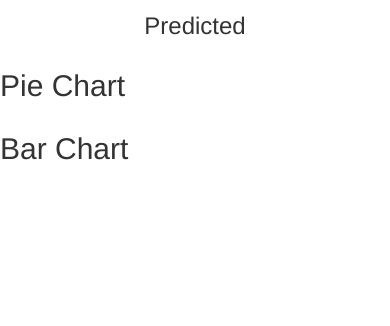
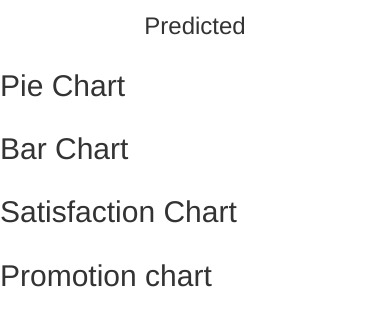
Before and after one commit to lokesh-venkata-sai/EmployeeChurn, a Flask app: template templates/index.html in a window 390 px wide. Shown: the part 203-529 px from the top of the page. Run offline with Flask 2, Linux system fonts and the light colour scheme; the template is opened without the code that fills it, so the values that code supplies are empty; some libraries are stand-ins or nearby versions.

Commit message:
Added graphs

```diff
--- a/main.py
+++ b/main.py
@@ -3,12 +3,12 @@ from flask import Markup
 from flask import Flask, request, render_template, url_for, session, redirect, g, jsonify
 import os
 import pymysql
-from flask_googlecharts import GoogleCharts, MaterialLineChart, PieChart
+from flask_googlecharts import GoogleCharts, MaterialLineChart, PieChart, Histogram
 from flask_googlecharts import BarChart
 from flask_googlecharts.utils import prep_data
 import datetime
 from ChurnPred import churn
-
+import numpy as np
 
 app = Flask(__name__)
 charts = GoogleCharts()
@@ -67,6 +67,21 @@ def chart2():
                         ["Sleep",7],
                        ["others",3]])
     charts.register(pie_chart)
+    obj=churn()
+    satisfaction_level = obj.satisfaction_level
+    sat_left = np.array(satisfaction_level[1])
+    list = []
+    for i in range(len(satisfaction_level.index.values)):
+        list1 = [str(satisfaction_level.index.values[i]), int(sat_left[i])]
+        list.append(list1)
+    hist = Histogram("hist",
+                     options={"title": "Satisfaction_level Vs Left",
+                              "width": 500,
+                              "height": 300})
+    hist.add_column("string", "Satisfcation")
+    hist.add_column("number", "#left")
+    hist.add_rows(list)
+    charts.register(hist)
     return render_template("GoogleChart.html")
 
 @app.route('/')
@@ -117,7 +132,71 @@ def index():
     pie_chart1.add_rows([["left", int(test_left_count)],
                         ["Not left", int(test_notleft_count)]])
     charts.register(pie_chart1)
+
+
+    satisfaction_level=obj.satisfaction_level
+    sat_left=np.array(satisfaction_level[1])
+    satisfaction_chart1 = MaterialLineChart("satisfaction_chart1",
+                                         options={"title": "Satisfaction_level Vs Left",
+                                                  "width": 1000,
+                                                  "height": 300})
+
+    satisfaction_chart1.add_column("string", "Satisfcation")
+    satisfaction_chart1.add_column("number", "Percentage left")
+    list=[]
+    for i in range(len(satisfaction_level.index.values)):
+        list1 = [str(satisfaction_level.index.values[i]), int(sat_left[i])]
+        list.append(list1)
+    satisfaction_chart1.add_rows(list)
+    charts.register(satisfaction_chart1)
+
+    sal_chart=MaterialLineChart("sal_chart",
+                                options={"title":"Salary Vs Left",
+                                         "width":500,
+                                         "height":300})
+    sal=obj.sal
+    sal_val=[]
+    for i in range(len(sal.index.values)):
+        listi=[str(sal.index.values[i]),int(sal[1][i])]
+        sal_val.append(listi)
+
+    sal_chart.add_column("string","Salary")
+    sal_chart.add_column("number","Percentage Left")
+    sal_chart.add_rows(sal_val)
+    charts.register(sal_chart)
+
+    prom_chart = BarChart("prom_chart",
+                                  options={"title": "Promotion in last 5 years Vs Left",
+                                           "width": 500,
+                                           "height": 300})
+    prom = obj.prom
+    prom_val = []
+    for i in range(len(prom.index.values)):
+        listp = [str(prom.index.values[i]), int(prom[1][i])]
+        prom_val.append(listp)
+
+    prom_chart.add_column("string", "Promotion last 5 years")
+    prom_chart.add_column("number", "Percentage Left")
+    prom_chart.add_rows(prom_val)
+    charts.register(prom_chart)
+
+    dep_chart = BarChart("dep_chart",
+                          options={"title": "Department Vs Left",
+                                   "width": 500,
+                                   "height": 300})
+    dep = obj.Dep
+    dep_val = []
+    for i in range(len(dep.index.values)):
+        listd = [str(dep.index.values[i]), int(dep[1][i])]
+        dep_val.append(listd)
+
+    dep_chart.add_column("string", "Department")
+    dep_chart.add_column("number", "Percentage Left")
+    dep_chart.add_rows(dep_val)
+    charts.register(dep_chart)
     return render_template("index.html")
+
+
 
 
 
--- a/templates/index.html
+++ b/templates/index.html
@@ -38,6 +38,27 @@
     <div class="col-md-6 col-sm-12 col-lg-6 col-xs-12 my-auto">
         <h2>Bar Chart</h2>
         {{ charts.hot_dogs1 }}
+
+    </div>
+
+</div>
+<div class="row">
+    <div class="col-md-6 col-sm-12 col-lg-6 col-xs-12 my-auto">
+        <h2>Satisfaction Chart</h2>
+        {{charts.satisfaction_chart1}}
+    </div>
+    <div class="col-md-6 col-sm-12 col-lg-6 col-xs-12 my-auto">
+        {{charts.sal_chart}}
+    </div>
+
+</div>
+<div class="row">
+    <div class="col-md-6 col-sm-12 col-lg-6 col-xs-12 my-auto">
+        <h2>Promotion chart</h2>
+        {{charts.prom_chart}}
+    </div>
+    <div class="col-md-6 col-sm-12 col-lg-6 col-xs-12 my-auto">
+        {{charts.dep_chart}}
     </div>
 
 </div>
```
Also changed, not shown: ChurnPred.py (+7 -3 lines), HR_comma_sep.csv.
